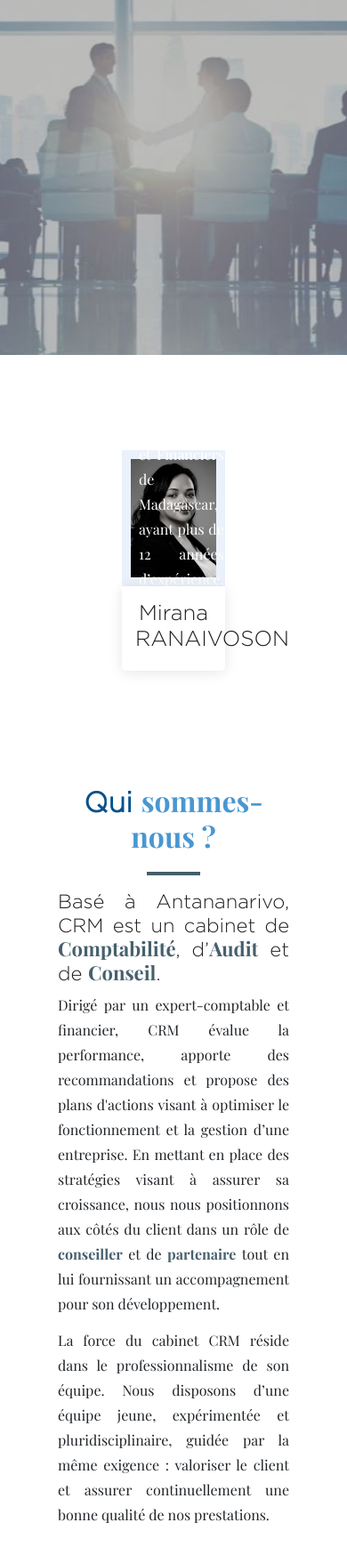
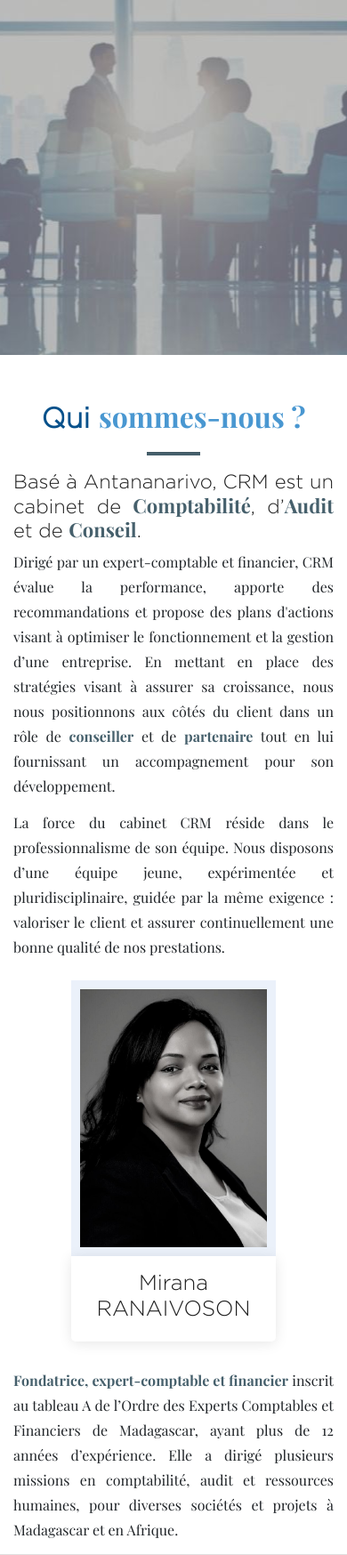
Before and after one commit to hery0011/cabinet_CRM, a PHP site: page /cabinet_qui_sommes_nous.html in a window 390 px wide. Shown: the part 126-1874 px from the top of the page at 89% size. Run offline with PHP 8.4, Linux system fonts and the light colour scheme; some web fonts are replaced.

Commit message:
24/11/20 rindra

```diff
--- a/cabinet_qui_sommes_nous.html
+++ b/cabinet_qui_sommes_nous.html
@@ -79,7 +79,7 @@
             <div class="container">
                 <div class="about">
                     <div class="row">
-                    <div class="col-md-6">
+                    <div class="col-lg-6 col-md-12">
                         <div class="about-img wow zoomIn">
                             <div class="founder-img">
                                 <img src="img/images/fondatrice.jpg">
@@ -95,7 +95,7 @@
                         </div>
 
                     </div>
-                    <div class="col-md-6">
+                    <div class="col-lg-6 col-md-12">
                         <div class="about-content wow slideInRight">
                             <h2 class="title text-center"><strong>Qui <span style="color:#4997d1;">sommes-nous ?</span> </strong></h2>
                             <hr class="separator">
@@ -107,6 +107,21 @@
                             <p class="text-justify">
                                 La force du cabinet CRM réside dans le professionnalisme de son équipe. Nous disposons d’une équipe jeune, expérimentée et pluridisciplinaire, guidée par la même exigence : valoriser le client et assurer continuellement une bonne qualité de nos prestations.
                             </p>
+
+                            <div class="resp_hidden">
+                                <div class="about-img wow zoomIn">
+                                    <div class="founder-img">
+                                        <img src="img/images/fondatrice.jpg">
+                                    </div>
+                                    <div class="founder-name">
+                                        <h4>Mirana RANAIVOSON</h4>
+                                    </div>
+                                </div>
+                                 <p class="text-justify founder-description-txt">
+                                    <span style="font-weight: bold; color: #46606c;">Fondatrice, expert-comptable et financier</span> inscrit au tableau A de l’Ordre des Experts Comptables et Financiers de Madagascar, ayant plus de 12 années d’expérience. Elle a dirigé plusieurs missions en comptabilité, audit et ressources humaines, pour diverses sociétés et projets à Madagascar et en Afrique.
+                                </p>
+                            </div>
+
                         </div>
                     </div>
                 </div>
--- a/css/style.css
+++ b/css/style.css
@@ -496,6 +496,14 @@ a.log-btn:hover {
 	height: 100%;
 	border-radius: 0px;
 }
+.Fiscalite .card-wrap:touch::before {
+	background: #3498db;
+	right: 0;
+	top: 0;
+	width: 100%;
+	height: 100%;
+	border-radius: 0px;
+}
 .Fiscalite .card-icon {
 	margin: 0 auto 15px auto;
 	padding-top: 10px;
@@ -520,16 +528,25 @@ a.log-btn:hover {
 .Fiscalite .card-wrap:hover .card-icon {
 	background-color: #fff;
 }
+.Fiscalite .card-wrap:touch .card-icon {
+	background-color: #fff;
+}
 .Fiscalite .card-wrap:hover .card-icon i {
+	color: #3498db;
+}
+.Fiscalite .card-wrap:touch .card-icon i {
 	color: #3498db;
 }
 .Fiscalite .card-wrap:hover .title-card {
 	color: #fff;
 }
+.Fiscalite .card-wrap:touch .title-card {
+	color: #fff;
+}
 .Fiscalite .card-wrap:hover .card-toggle {
 	color: #fff;
 }
-.Fiscalite .card-wrap:hover .card-toggle {
+.Fiscalite .card-wrap:touch .card-toggle {
 	color: #fff;
 }
 
@@ -802,6 +819,9 @@ box-shadow: rgba(0, 0, 0, 0.15) 0px 0px 5px 3px;
 .Cabinet-content .card-wrap:hover {
 	border: 1px solid #4997d1;
 }
+.Cabinet-content .card-wrap:touch {
+	border: 1px solid #4997d1;
+}
 .Cabinet-content .card-wrap .card-icon {
 	position: relative;
 	top: 20px;
@@ -811,6 +831,9 @@ box-shadow: rgba(0, 0, 0, 0.15) 0px 0px 5px 3px;
 	display: inline-block;
 }
 .Cabinet-content .card-wrap:hover .card-icon {
+	top: -55px;
+}
+.Cabinet-content .card-wrap:touch .card-icon {
 	top: -55px;
 }
 .Cabinet-content .card-wrap i {
@@ -837,7 +860,13 @@ box-shadow: rgba(0, 0, 0, 0.15) 0px 0px 5px 3px;
 .Cabinet-content .card-wrap:hover .title-card::before {
 	opacity: 0;
 }
+.Cabinet-content .card-wrap:touch .title-card::before {
+	opacity: 0;
+}
 .Cabinet-content .card-wrap:hover .title-card {
+	top: -50px;
+}
+.Cabinet-content .card-wrap:touch .title-card {
 	top: -50px;
 }
 .Cabinet-content .card-wrap .card-toggle::before {
@@ -860,6 +889,10 @@ box-shadow: rgba(0, 0, 0, 0.15) 0px 0px 5px 3px;
 	transform: scale(1);
 	opacity: 1;
 }
+.Cabinet-content .card-wrap:touch .card-toggle {
+	transform: scale(1);
+	opacity: 1;
+}
 /*------------------------------*/
 
 /*CARD WRAP 2 TEMPS*/
@@ -877,6 +910,9 @@ box-shadow: rgba(0, 0, 0, 0.15) 0px 0px 5px 3px;
 .Cabinet-content .card-wrap2:hover {
 	border: 1px solid #4997d1;
 }
+.Cabinet-content .card-wrap2:touch {
+	border: 1px solid #4997d1;
+}
 .Cabinet-content .card-wrap2 .card-icon {
 	position: relative;
 	top: 20px;
@@ -886,6 +922,9 @@ box-shadow: rgba(0, 0, 0, 0.15) 0px 0px 5px 3px;
 	display: inline-block;
 }
 .Cabinet-content .card-wrap2:hover .card-icon {
+	top: -55px;
+}
+.Cabinet-content .card-wrap2:touch .card-icon {
 	top: -55px;
 }
 .Cabinet-content .card-wrap2 i {
@@ -912,7 +951,13 @@ box-shadow: rgba(0, 0, 0, 0.15) 0px 0px 5px 3px;
 .Cabinet-content .card-wrap2:hover .title-card2::before {
 	opacity: 0;
 }
+.Cabinet-content .card-wrap2:touch .title-card2::before {
+	opacity: 0;
+}
 .Cabinet-content .card-wrap2:hover .title-card2 {
+	top: -50px;
+}
+.Cabinet-content .card-wrap2:touch .title-card2 {
 	top: -50px;
 }
 .Cabinet-content .card-wrap2 .card-toggle::before {
@@ -932,6 +977,10 @@ box-shadow: rgba(0, 0, 0, 0.15) 0px 0px 5px 3px;
 	transition: all 600ms cubic-bezier(0.68, -0.55, 0.265, 1.55);
 }
 .Cabinet-content .card-wrap2:hover .card-toggle {
+	transform: scale(1);
+	opacity: 1;
+}
+.Cabinet-content .card-wrap2:touch .card-toggle {
 	transform: scale(1);
 	opacity: 1;
 }
@@ -1087,6 +1136,23 @@ log-main
 	.footer_widget {
 		text-align: center;
 	}
+	.about {
+    padding: 0 !important;
+	}
+	.resp_hidden .about-img {
+		padding: 10px 65px !important;
+	}
+}
+
+@media only screen and (min-width: 992px ) {
+	.resp_hidden {
+		display: none;
+	}
+}
+@media only screen and (min-width: 768px ) {
+	.resp_hidden .about-img {
+    padding: 10px 155px !important;
+		}
 }
 @media only screen and (max-width: 991px ) {
 	#head {
@@ -1131,6 +1197,12 @@ log-main
 	}
 	#footer .row > div:nth-child(4) {
 	padding-left: 15px;
+	}
+	.about .row > div:nth-child(1) {
+		display: none;
+	}
+	.founder-img::before {
+		display: none;
 	}
 }
 
```
